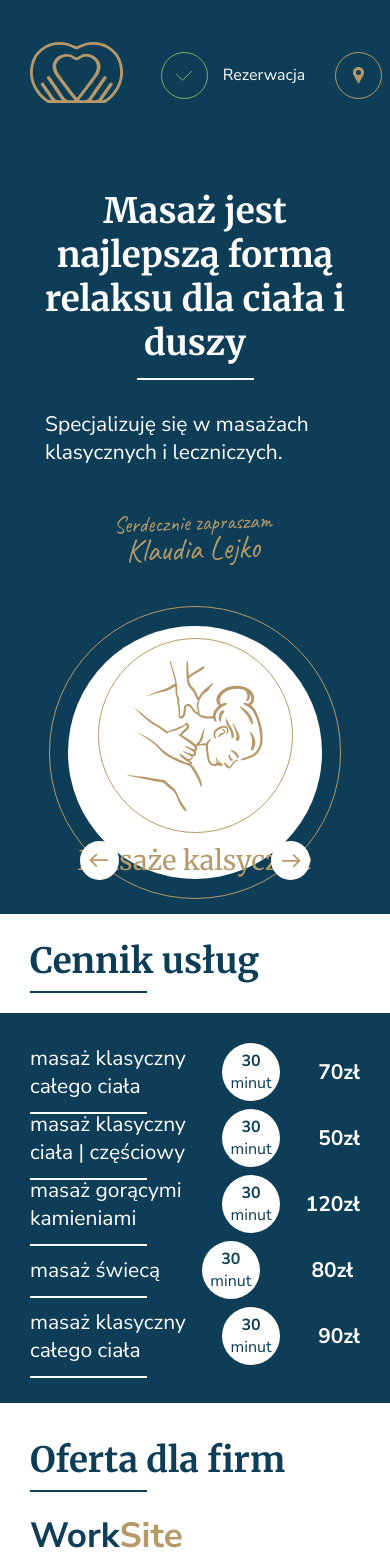
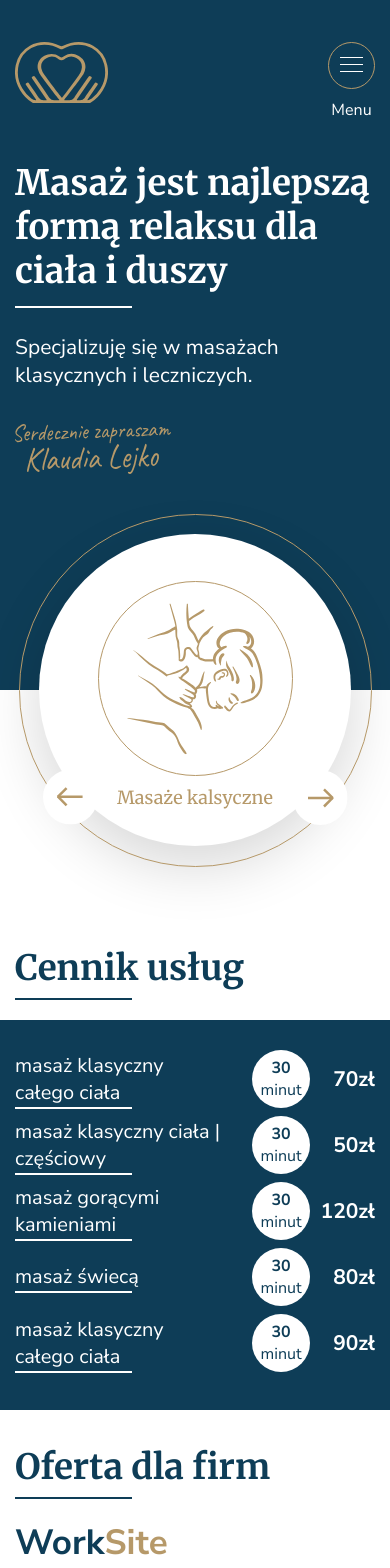
Before and after one commit to DBakalarski/swiat-masazu, a React (Create React App) app: page / in a window 390 px wide. Shown: the top 1568 px of the page. Built offline with nearby package versions, Linux system fonts and the light colour scheme.

Commit message:
Works as mobile view

```diff
--- a/src/App.js
+++ b/src/App.js
@@ -13,6 +13,7 @@ import Nav from './Components/Nav/Nav'
 class App extends Component {
   state = {
     menuOpen: false,
+    width: window.innerWidth,
     scrollPosition: 0
   }
 
@@ -28,8 +29,15 @@ class App extends Component {
     })
   }
 
+  changeWindowSize = () => {
+    this.setState({
+      width: window.innerWidth,
+    })
+  }
+
   componentDidMount() {
     window.addEventListener('scroll', this.changeScrollPosition);
+    window.addEventListener('resize', this.changeWindowSize)
   }
 
   render() {
--- a/src/App.scss
+++ b/src/App.scss
@@ -50,3 +50,11 @@ section {
         overflow-x: hidden;
     }
 }
+
+@media (max-width: 768px) {
+    section {
+        width: 100vw;
+        padding: 0 15px;
+        overflow-x: hidden;
+    }
+}
--- a/src/Components/Header/HeaderMenuClose.module.scss
+++ b/src/Components/Header/HeaderMenuClose.module.scss
@@ -90,3 +90,41 @@
         width: 100%;
     }
 }
+
+@media (max-width: 768px) {
+    .nav_item {
+        display: none;
+
+        &:last-child {
+            display: flex;
+            flex-direction: column;
+            justify-content: center;
+
+            img {
+                padding-right: 0;
+                padding-bottom: 10px;
+            }
+        }
+    }
+
+    .header_menu {
+        align-items: flex-start;
+    }
+
+    .description {
+        margin-top: 40px;
+        align-items: flex-start;
+    }
+
+    .main_description h1 {
+        text-align: left;
+    }
+
+    .separator {
+        margin: 13px 0 25px 0;
+    }
+
+    .sign {
+        padding-top: 35px;
+    }
+}
--- a/src/Components/Header/Slider.module.scss
+++ b/src/Components/Header/Slider.module.scss
@@ -143,3 +143,66 @@
         top: 10px;
     }
 }
+
+@media (max-width: 768px) {
+    .slider {
+        margin-top: 50px;
+        width: 90vw;
+        height: 90vw;
+        z-index: 1;
+        margin-bottom: 40px;
+        border: none;
+
+        &:after {
+            content: '';
+            width: 100%;
+            height: 100%;
+            border: 1px solid #B69969;
+            position: absolute;
+            z-index: 1;
+            border-radius: 50%;
+            flex-shrink: 0;
+        }
+    }
+
+
+    .circle_big {
+        width: 80vw;
+        height: 80vw;
+        box-shadow: 0px 20px 60px #00000029;
+
+        &:before {
+            content: '';
+            width: 100vw;
+            height: 100%;
+            top: 50%;
+            background-color: #fff;
+            position: absolute;
+            z-index: -1;
+        }
+    }
+
+
+    .slider_title {
+        font-size: 18px;
+        text-align: center;
+    }
+
+    .arrow_left {
+        left: 1vw;
+        z-index: 2;
+
+        img {
+            width: 14vw;
+        }
+    }
+
+    .arrow_right {
+        right: 1vw;
+        z-index: 2;
+
+        img {
+            width: 14vw;
+        }
+    }
+}
--- a/src/Components/OfficeOffer/OfficeOffer.module.scss
+++ b/src/Components/OfficeOffer/OfficeOffer.module.scss
@@ -226,3 +226,13 @@
         display: block;
     }
 }
+
+@media (max-width: 768px) {
+    .book_container {
+
+
+        &::before {
+            display: none;
+        }
+    }
+}
--- a/src/Components/Pricing/PriceItem.module.scss
+++ b/src/Components/Pricing/PriceItem.module.scss
@@ -82,3 +82,23 @@
         justify-content: space-around;
     }
 }
+
+@media (max-width: 768px) {
+    .description {
+        justify-content: flex-end;
+        padding-left: 10px;
+    }
+
+    .price_title::before {
+        bottom: -3px;
+    }
+
+    .price {
+        min-width: 65px;
+        padding-left: 0;
+    }
+
+    .price_title {
+        font-size: 20px;
+    }
+}
--- a/src/Components/Pricing/Pricing.module.scss
+++ b/src/Components/Pricing/Pricing.module.scss
@@ -76,3 +76,13 @@
         width: 100%;
     }
 }
+
+@media (max-width: 768px) {
+    .title {
+        padding-left: 15px;
+    }
+
+    .price_list {
+        padding: 30px 15px 30px 15px;
+    }
+}
```
